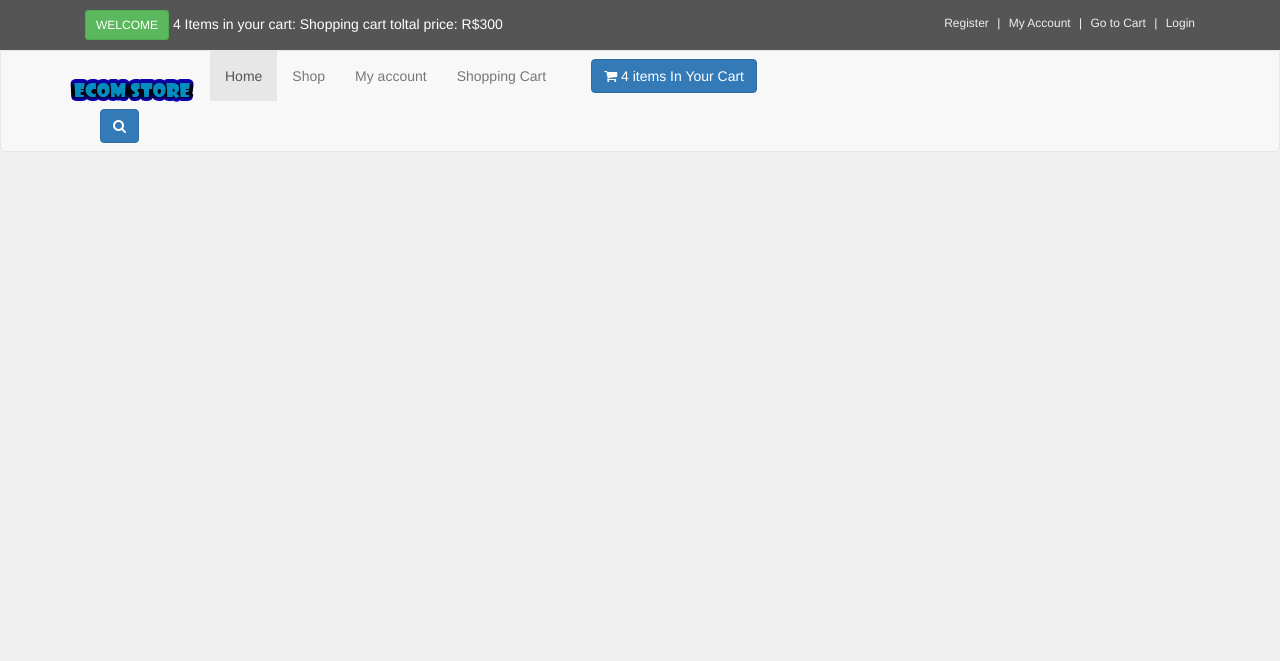
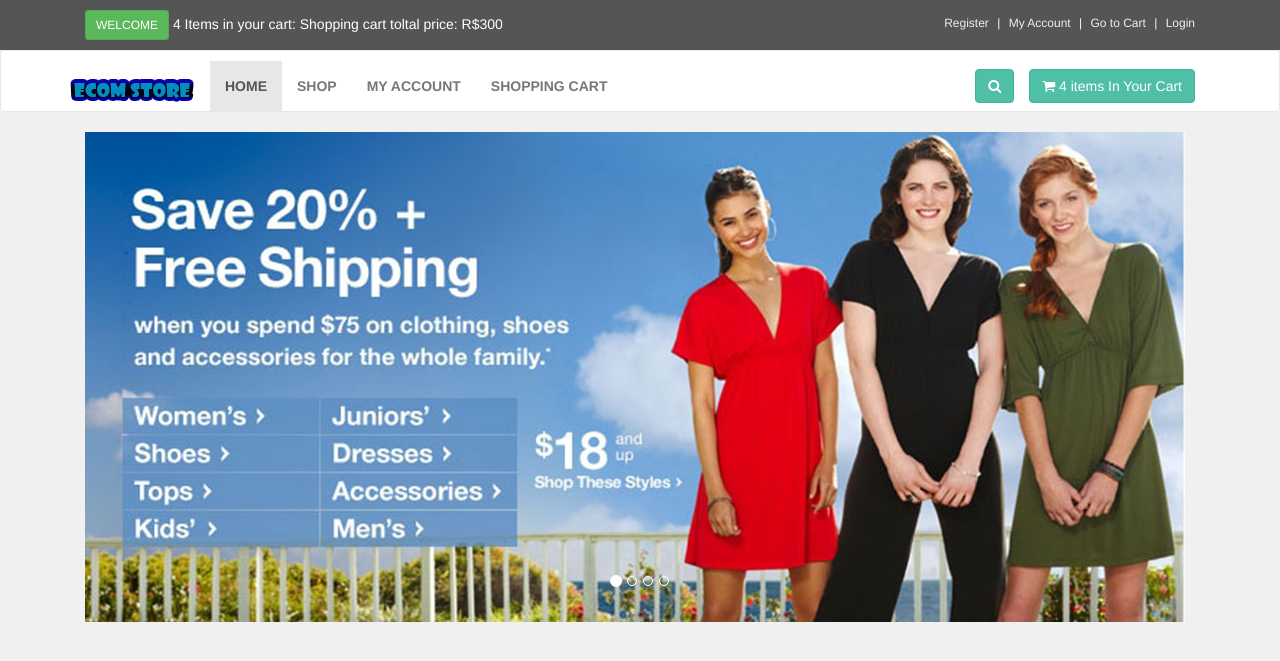
Before and after one commit to Cardoso05/Multirec, a PHP site: page / in a window 1280 px wide. Shown: the top 661 px of the page. Run offline with PHP 8.4, Linux system fonts and the light colour scheme.

Commit message:
terminando o header
terminar o slider *

```diff
--- a/index.php
+++ b/index.php
@@ -61,7 +61,7 @@
 
                     </button>
 
-                    <button class="navbar-toggle" data-toggle="collapse" data="#search">
+                    <button class="navbar-toggle" data-toggle="collapse" data-target="#search">
 
                         <span class="sr-only">Toggle Search</span>
 
@@ -106,12 +106,37 @@
                     </a>
 
                     <div class="navbar-collapse collapse right">
+
                         <button class="btn btn-primary navbar-btn" type="button" data-toggle="collapse" data-target="#search">
 
                             <span class="sr-only">Toggle Search</span>
                             <i class="fa fa-search"></i>
 
                         </button>
+
+                    </div>
+
+                    <div class="collapse clearfix" id="search">
+
+                        <form method="get" action="results.php" class="navbar-form">
+
+                            <div class="input-group">
+                                <input class="form-control" name="user_query" placeholder="Search" required></input>
+
+                                <span class="input-group-btn">
+
+                                    <button type="submit" name="search" value="search" class="btn btn-primary">
+
+                                        <i class="fa fa-search"></i>
+
+                                    </button>
+
+                                </span>
+
+                            </div>
+
+                        </form>
+
                     </div>
 
                 </div>
@@ -120,6 +145,56 @@
 
         </div>
 
+        <div class="container" id="slider">
+
+            <div class="col-md-12">
+
+                <div class="carousel slide" id="myCarousel" data-ride="carousel">
+
+                    <ol class="carousel-indicators">
+
+                        <li class="active" data-target="myCarousel" data-slide-to="0"></li>
+                        <li data-target="myCarousel" data-slide-to="1"></li>
+                        <li data-target="myCarousel" data-slide-to="2"></li>
+                        <li data-target="myCarousel" data-slide-to="3"></li>
+
+                    </ol>
+
+                    <div class="carousel-inner">
+
+                        <div class="item active">
+
+                            <img src="admin_area/slides_images/slide-1.jpg" alt="Slider Image 1">
+
+                        </div>
+
+                        <div class="item">
+
+                            <img src="admin_area/slides_images/slide-1.jpg" alt="Slider Image 2">
+
+                        </div>
+
+
+                        <div class="item">
+
+                            <img src="admin_area/slides_images/slide-1.jpg" alt="Slider Image 3">
+
+                        </div>
+
+
+                        <div class="item">
+
+                            <img src="admin_area/slides_images/slide-1.jpg" alt="Slider Image 4">
+
+                        </div>
+
+                    </div>
+
+                </div>
+
+            </div>
+
+        </div>
     <script src="js/jquery-331.min.js"></script>
     <script src="js/bootstrap-337.min.js"></script>
 
--- a/styles/style.css
+++ b/styles/style.css
@@ -54,3 +54,52 @@ body{
     color: #f7f7f7;
     padding: 0px 5px;
 }
+.navbar{
+    background-color: #ffffff;
+}
+.navbar-collapse .right{
+    float: right;
+}
+.nabvar-brand{
+    float: left;
+    padding: 10px 15px;
+    font-size: 18px;
+    line-height: 20px;
+    height: 70px;
+}
+.nabvar-brand:hover,
+.nabvar-brand:focus{
+    text-decoration: none;
+}
+.navbar ul.nav > li > a{
+    text-transform: uppercase;
+    font-weight: bold;
+    font-size: 14px;
+}
+.navbar ul.nav > li > a:hover{
+    background: #e7e7e7;
+
+}
+.padding-nav{
+    padding-top: 10px;
+}
+.btn-primary{
+    color: rgb(255, 255, 255);
+    background: rgb(79, 191, 168);
+    border-color: rgb(65, 179, 156);
+}
+#search .navbar-form{
+    float: right;
+
+}
+#search{
+    clear: both;
+    border-top: solid 1px #9adacd;
+    text-align: right;
+}
+#search .navbar-form .input-group{
+    display: table;
+}
+#search .navbar-form .input-group .form-control{
+    width: 100%;
+}
```
Also changed, not shown: admin_area/slides_images/slide-1.jpg (added), admin_area/slides_images/slide-2.jpg (added), admin_area/slides_images/slide-3.jpg (added), admin_area/slides_images/slide-4.jpg (added).
